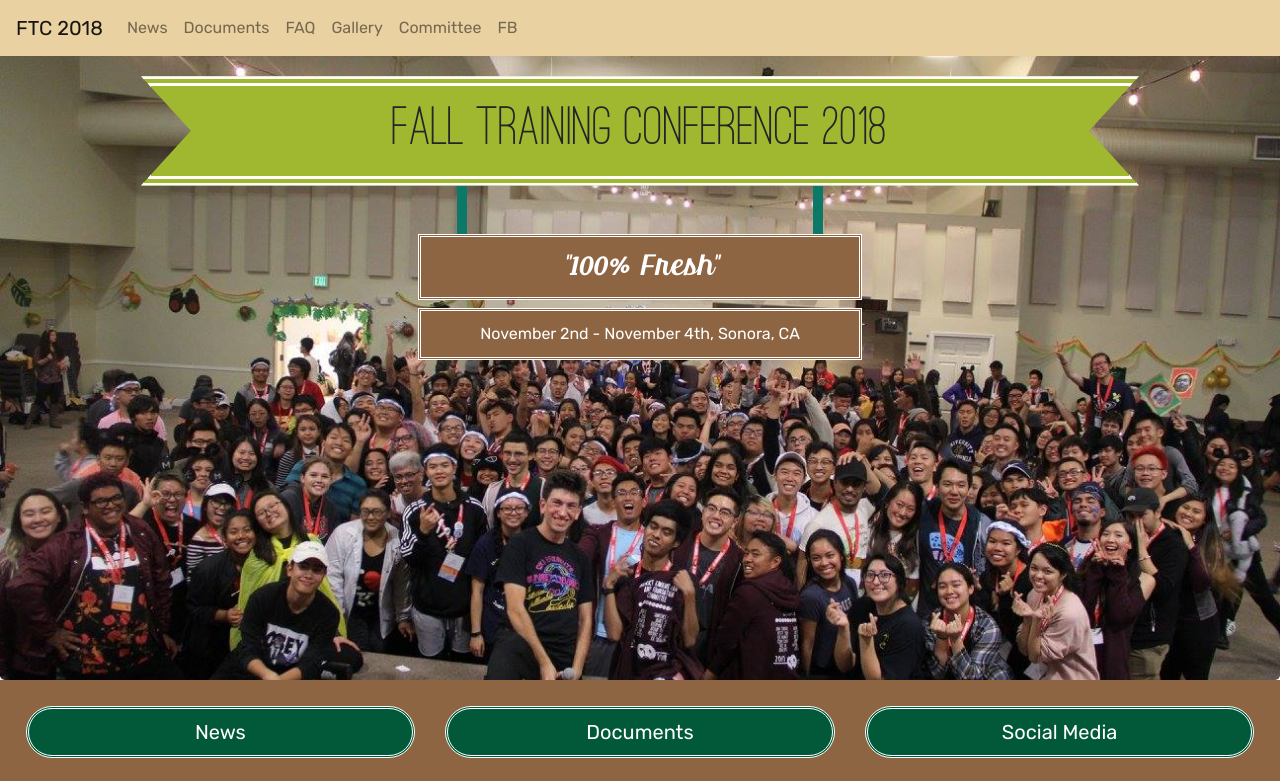
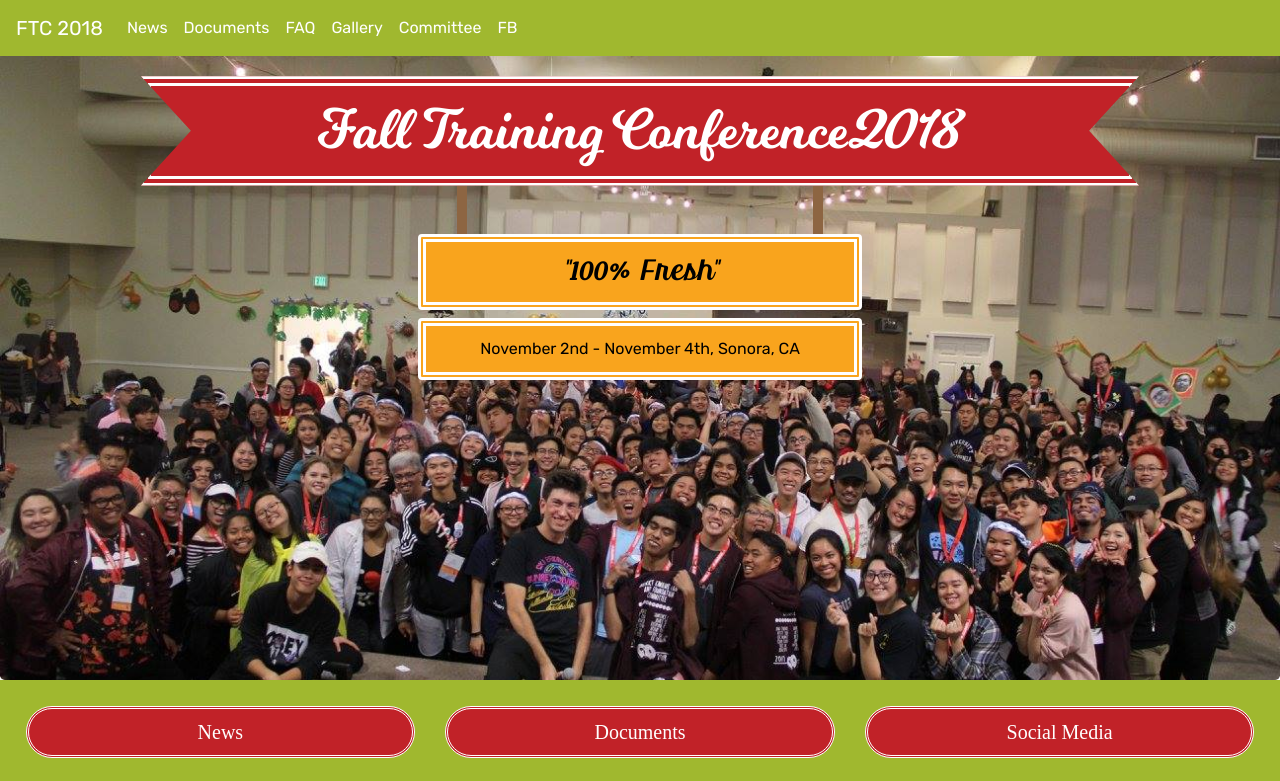
Before and after one commit to CarlsJr4/FTC2018, a plain HTML site: page index.html in a window 1280 px wide. Shown: the top 781 px of the page. Drawn offline with nearby package versions, Linux system fonts and the light colour scheme; a web font is replaced by a local one.

Commit message:
Recoloring and re styling font part 1

```diff
--- a/Assets/SCSS/components/base.scss
+++ b/Assets/SCSS/components/base.scss
@@ -11,28 +11,6 @@ body {
   background-size: cover;
 }
 
-h1 {
-  font-family: $primary2;
-}
-
-h2 {
-  font-family: $sub1;
-}
-
-h3, h4 {
-  font-family: $sub2;
-}
-
-p, a, h5, button {
-  font-family: $body;
-}
-
-a {
-  color: white;
-  &:hover {
-    text-decoration: none;
-  }
-}
 
 //Elements
 .card-img-top {
@@ -45,6 +23,7 @@ a {
   border: 0;
   transition: all .2s ease;
   border: 3px double white;
+  font-family: 'scope one';
   &:hover {
     color: black;
     background-color: $btn-hover;
@@ -70,6 +49,7 @@ a {
   max-width: 40%;
   padding: 1%;
   margin: 1em;
+  color: white;
 }
 
 .sign { //For making headers look like signs
@@ -77,13 +57,17 @@ a {
 }
 
 .paragraph-panel {
-  //@extend .head-panel;
   color: white;
   background-color: $sub-panel-color;
   padding: 2%;
+  border: 3px dashed white;
 }
 
 .footer-panel {
-  background-color: $yellow;
+  background-color: $sub-panel-color2;
   padding: 2%;
 }
+
+.card {
+  border: 3px dashed white;
+}
--- a/Assets/SCSS/components/nav.scss
+++ b/Assets/SCSS/components/nav.scss
@@ -3,9 +3,9 @@
 }
 
 .navbar-light .navbar-nav .nav-link {
-  //color: white;
+  color: white;
 }
 
 .navbar-light .navbar-brand {
-  //color: white;
+  color: white;
 }
--- a/Assets/SCSS/components/typography.scss
+++ b/Assets/SCSS/components/typography.scss
@@ -3,3 +3,27 @@
 @font-face { font-family: 'milkshake'; src: url(../Fonts/Milkshake.ttf) format('truetype');}
 @font-face { font-family: 'ostrich'; src: url(../Fonts/ostrich-regular.ttf) format('truetype'); }
 @font-face { font-family: 'market'; src: url(../Fonts/uptown-market.ttf) format('truetype'); }
+
+h1 {
+  font-family: $primary1;
+  color: white;
+}
+
+h2 {
+  font-family: $sub1;
+}
+
+h3, h4 {
+  font-family: $sub2;
+}
+
+p, a, h5, button {
+  font-family: $body;
+}
+
+a {
+  color: white;
+  &:hover {
+    text-decoration: none;
+  }
+}
--- a/Assets/SCSS/components/variables.scss
+++ b/Assets/SCSS/components/variables.scss
@@ -38,14 +38,15 @@ Applied colors
 /* Quickly experiment with website colors here */
 
 //Header panels
-$panel-color: $light-green;
-$sub-panel-color: $turquoise;
-$sub-panel-color2: $brown;
+$panel-color: $red;
+$sub-panel-color: $orange;
+$sub-panel-color2: $light-green;
+$sign-holders: $brown;
 
 //Utilities
-$btn: $forest-green;
+$btn: $red;
 $btn-hover: $yellow;
-$navbar: $beige;
+$navbar: $light-green;
 
 //Calendar
 $cal-month: $sky-blue;
--- a/Assets/SCSS/pages/home.scss
+++ b/Assets/SCSS/pages/home.scss
@@ -1,6 +1,6 @@
 .carousel {
   padding: 1em;
-  background-color: $panel-color;
+  background-color: $sub-panel-color;
 }
 
 .carousel-item {
--- a/Assets/SCSS/pages/landing.scss
+++ b/Assets/SCSS/pages/landing.scss
@@ -26,16 +26,16 @@ Jumbotron section
 .vl {
   height: 3em;
   width: 33%;
-  border-left: 10px solid $sub-panel-color;
-  border-right: 10px solid $sub-panel-color;
+  border-left: 10px solid $sign-holders;
+  border-right: 10px solid $sign-holders;
 }
 
 .sub-welcome {
   width: 40%;
-  background-color: $sub-panel-color2;
+  background-color: $sub-panel-color;
   padding: 1%;
-  border: 3px double white;
-  color: white;
+  border: 8px double white;
+  color: black;
 }
 
 #mini-nav {
@@ -48,7 +48,6 @@ Jumbotron section
 Description section
 -------------------------------- */
 #pitch {
-  background-color: $yellow;
   height: 95vh;
 }
 
@@ -79,7 +78,6 @@ Description section
 }
 
 #pitch-btn {
-  background-color: #F9A41D;
   padding: 1.5% 10%;
   &:hover {
     background-color: $btn-hover;
--- a/index.html
+++ b/index.html
@@ -30,8 +30,8 @@
     <div class="container" align="center" id="welcome">
             <h1 class="display-4 head-panel" id="FTC-title">Fall Training Conference 2018</h1>
             <div class="vl"></div>
-            <h2 class="sub-welcome">"100% Fresh"</h2>
-            <p class="sub-welcome">November 2nd - November 4th, Sonora, CA</p>
+            <h2 class="sub-welcome rounded">"100% Fresh"</h2>
+            <p class="sub-welcome rounded">November 2nd - November 4th, Sonora, CA</p>
     </div>
 </div>
 <div class="container-fluid" id="mini-nav">
@@ -56,7 +56,7 @@
         <img id="landing-img-left" src="Assets/Images/group.jpg">
         <div id="pitch-right">
             <h2 class="head-panel" id="now-serving">Now serving 700</h2>
-            <p class="paragraph-panel" id="FTC-desc">Lorem ipsum dolor sit amet, consectetur adipiscing elit, sed do eiusmod tempor incididunt ut
+            <p class="paragraph-panel rounded" id="FTC-desc">Lorem ipsum dolor sit amet, consectetur adipiscing elit, sed do eiusmod tempor incididunt ut
                 labore et dolore magna aliqua.</p>
 
         </div>
```
Also changed, not shown: home.html (+2 -2 lines), Assets/CSS/main.css.
